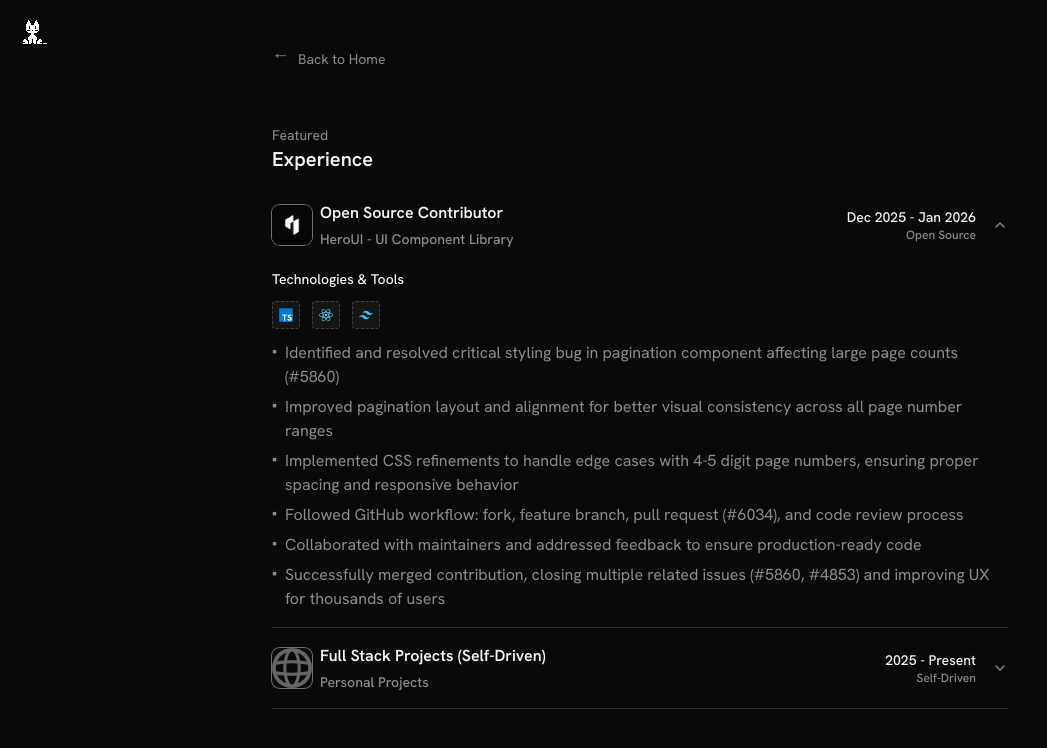
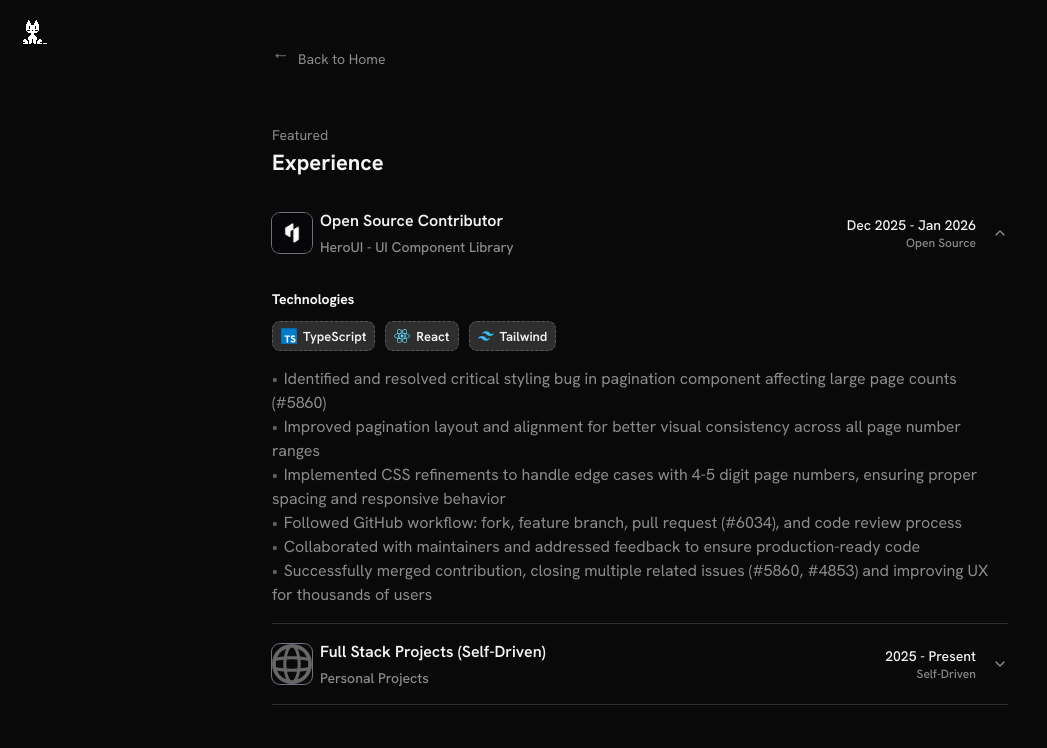
Before and after one commit to atishkr25/portfolio, a Next.js app: page /experience in a window 1280 px wide. Shown: the top 748 px of the page, without its empty margins (0-1047 px from the left). Built offline with nearby package versions, Linux system fonts and the light colour scheme.

Commit message:
improved typography

```diff
--- a/components/AboutMe.tsx
+++ b/components/AboutMe.tsx
@@ -22,6 +22,8 @@
 import FigmaIcon from "./icons/figma";
 import PrismaIcon from "./icons/prisma";
 import VercelIcon from "./icons/vercel";
+import Postman from './icons/postman';
+import Razorpay from './icons/rozarpay';
 
 const AboutMe = () => {
   const skills = [
@@ -37,12 +39,14 @@
     { name: 'Prisma', icon: PrismaIcon },
     { name: 'Figma', icon: FigmaIcon },
     { name: 'Vercel', icon: VercelIcon },
+    { name: 'Postman', icon: Postman },
+    { name: 'Razorpay', icon: Razorpay },
   ];
 
   return (
     <section>
       <p className="text-start text-sm text-muted-foreground mt-1">About</p>
-      <h2 className="text-xl font-semibold text-foreground">Me</h2>
+      <h2 className="text-[22px] font-bold text-foreground">Me</h2>
 
       <motion.div
         initial={{ opacity: 0, y: 20 }}
@@ -70,7 +74,7 @@
               Atish Kumar
             </h3>
             <p className="text-sm sm:text-base text-muted-foreground leading-relaxed max-w-xl">
-              I'm a Frontend Developer building full-stack applications with React, Next.js, and TypeScript. I love creating clean, user-friendly interfaces and solving real-world problems. Currently exploring Data Structures, Algorithms, and Competitive Programming.
+              I'm a Full-Stack Software Engineer specializing in MERN Stack, Next.JS, Typescript, and AI integrations. I build scalable backends, pixel-perfect frontends, and ship products that solve real problems.
             </p>
           </div>
 
--- a/components/Github.tsx
+++ b/components/Github.tsx
@@ -117,7 +117,7 @@
             <div className="space-y-4 ">
                 {/* Header */}
                 <div>
-                    <h2 className="text-xl font-bold mb-1">
+                    <h2 className="text-[22px] font-bold mb-1">
                         {githubConfig.title}
                     </h2>
                     <p className="text-sm text-muted-foreground">
--- a/components/Hero.tsx
+++ b/components/Hero.tsx
@@ -166,7 +166,7 @@
                             <span>Available for work</span>
                         </div>
                     </div>
-                    <p className='text-sm sm:text-base text-muted-foreground mt-1'>Frontend Developer building full-stack apps | Exploring DSA & CP</p>
+                    <p className='text-sm sm:text-base text-muted-foreground mt-1'>Full-Stack Engineer | MERN Stack & AI Integrations</p>
                 </div>
 
                 {/* Social Icons */}
--- a/components/Personal.tsx
+++ b/components/Personal.tsx
@@ -20,7 +20,7 @@
   return (
     <section>
       <p className="text-start text-sm text-muted-foreground mt-1">Insights</p>
-      <h2 className="text-xl font-semibold text-foreground">Personal</h2>
+      <h2 className="text-[22px] font-bold text-foreground">Personal</h2>
 
       <div className='space-y-2.5 mt-3'>
         {items.map((item, index) => (
--- a/components/Projects.tsx
+++ b/components/Projects.tsx
@@ -11,7 +11,7 @@
   return (
     <div>
       <p className="text-start text-sm text-muted-foreground mt-1">Featured</p>
-      <h2 className="text-xl font-semibold text-foreground">My Projects</h2>
+      <h2 className="text-[22px] font-bold text-foreground">My Projects</h2>
 
       <motion.div
         initial={{ opacity: 0, y: 20 }}
--- a/components/WorkExperience.tsx
+++ b/components/WorkExperience.tsx
@@ -8,12 +8,7 @@
     AccordionItem,
     AccordionTrigger,
 } from "@/components/ui/accordion"
-import {
-    Tooltip,
-    TooltipContent,
-    TooltipProvider,
-    TooltipTrigger,
-} from "@/components/ui/tooltip"
+
 import Image from 'next/image'
 import Link from 'next/link'
 import { motion } from 'motion/react'
@@ -31,7 +26,7 @@
             className='w-full'>
             <div className='text-start'>
                 <h3 className='text-sm text-muted-foreground mt-1'>Featured</h3>
-                <h1 className='text-xl font-semibold text-foreground'>Experience</h1>
+                <h1 className='text-[22px] font-bold text-foreground'>Experience</h1>
             </div>
 
             <div className='mt-3'>
@@ -69,34 +64,26 @@
                                 </div>
                             </AccordionTrigger>
                             <AccordionContent>
-                                <div className='space-y-3 pt-1'>
+                                <div className='space-y-4 pt-4'>
                                     <div>
-                                        <p className='text-xs sm:text-sm font-medium text-foreground mb-3'>Technologies & Tools</p>
-                                        <TooltipProvider delayDuration={0} skipDelayDuration={300}>
-                                            <div className='flex flex-wrap gap-3'>
+                                        <p className='text-xs sm:text-sm font-bold text-foreground mb-3'>Technologies</p>
+                                        <div className='flex flex-wrap gap-2.5'>
                                             {
                                                 item.tools.map((tool, index) => (
-                                                        <Tooltip key={index}>
-                                                            <TooltipTrigger asChild>
-                                                                <div className="flex items-center justify-center w-7 h-7 rounded bg-black/5 dark:bg-white/5 border border-dashed border-black/20 dark:border-white/20 hover:bg-black/10 dark:hover:bg-white/10 hover:border-black/40 dark:hover:border-white/40 hover:scale-105 transition-all duration-200 cursor-pointer text-foreground">
-                                                                    <div className='w-[14px] h-[14px]'> <tool.icon /></div>
+                                                    <div key={index} className="flex items-center justify-center gap-1.5 px-2 py-1.5 rounded-lg bg-black/5 dark:bg-[#2E2E2E] border border-dashed border-black/20 dark:border-white/20 hover:bg-black/10 dark:hover:bg-[#3A3A3A] hover:border-black/40 dark:hover:border-white/40 hover:scale-[1.02] transition-all duration-200 cursor-pointer text-foreground">
+                                                        <div className='w-4 h-4 flex items-center justify-center'> <tool.icon /></div>
+                                                        <span className='text-xs sm:text-[13px] font-semibold leading-none mt-0.5'>{tool.name}</span>
                                                     </div>
-                                                            </TooltipTrigger>
-                                                            <TooltipContent side="bottom" sideOffset={6}>
-                                                                <span className='text-xs'>{tool.name}</span>
-                                                            </TooltipContent>
-                                                        </Tooltip>
                                                 ))
                                             }
                                         </div>
-                                        </TooltipProvider>
                                     </div>
-                                    <div className='space-y-1.5'>
+                                    <div className='flex flex-col mt-3'>
                                         {item.description.map((desc: string, ind: number) => (
-                                            <div className='flex gap-2 items-start' key={ind}>
-                                                <span className='text-muted-foreground'>▪</span>
-                                                <p className='text-sm sm:text-base text-muted-foreground'>{desc}</p>
-                                            </div>
+                                            <p className='text-sm sm:text-base text-muted-foreground' key={ind}>
+                                                <span className='text-muted-foreground/70 mr-1.5'>•</span>
+                                                {desc}
+                                            </p>
                                         ))}
                                     </div>
 
--- /dev/null
+++ b/components/icons/rozarpay.tsx
@@ -0,0 +1,14 @@
+import React from "react";
+
+const Razorpay = () => {
+  return (
+    <svg viewBox="0 0 256 256" xmlns="http://www.w3.org/2000/svg">
+      <path
+        fill="#3395FF"
+        d="M54.3 32L32 172.7h62.8L117.1 32H54.3zm84.6 0L116.6 172.7h62.8L201.7 32h-62.8zM86.7 224l93.8-51.3H117L86.7 224z"
+      />
+    </svg>
+  );
+};
+
+export default Razorpay;
```
Lines whose indentation alone changed are shown as unchanged.
